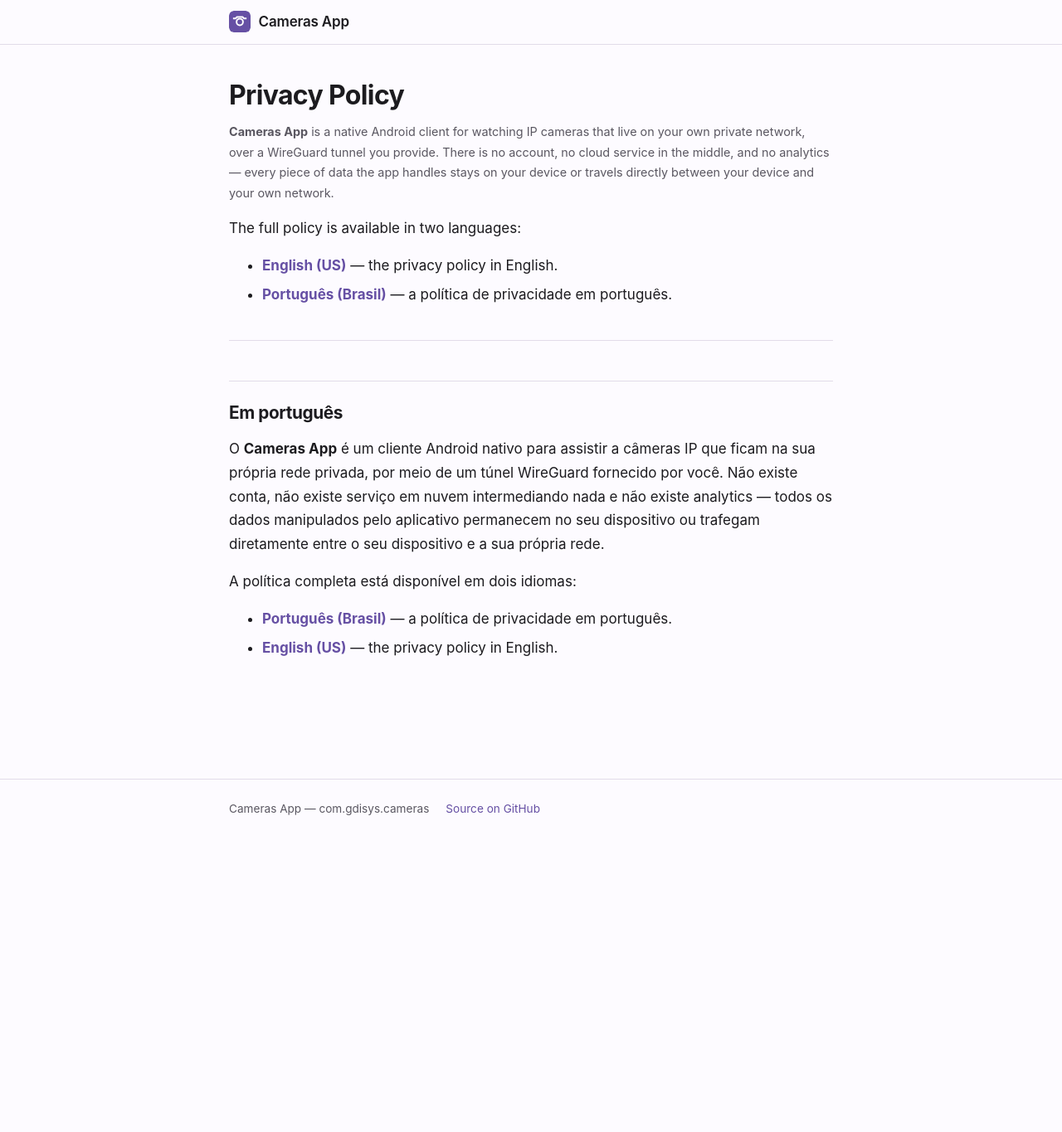
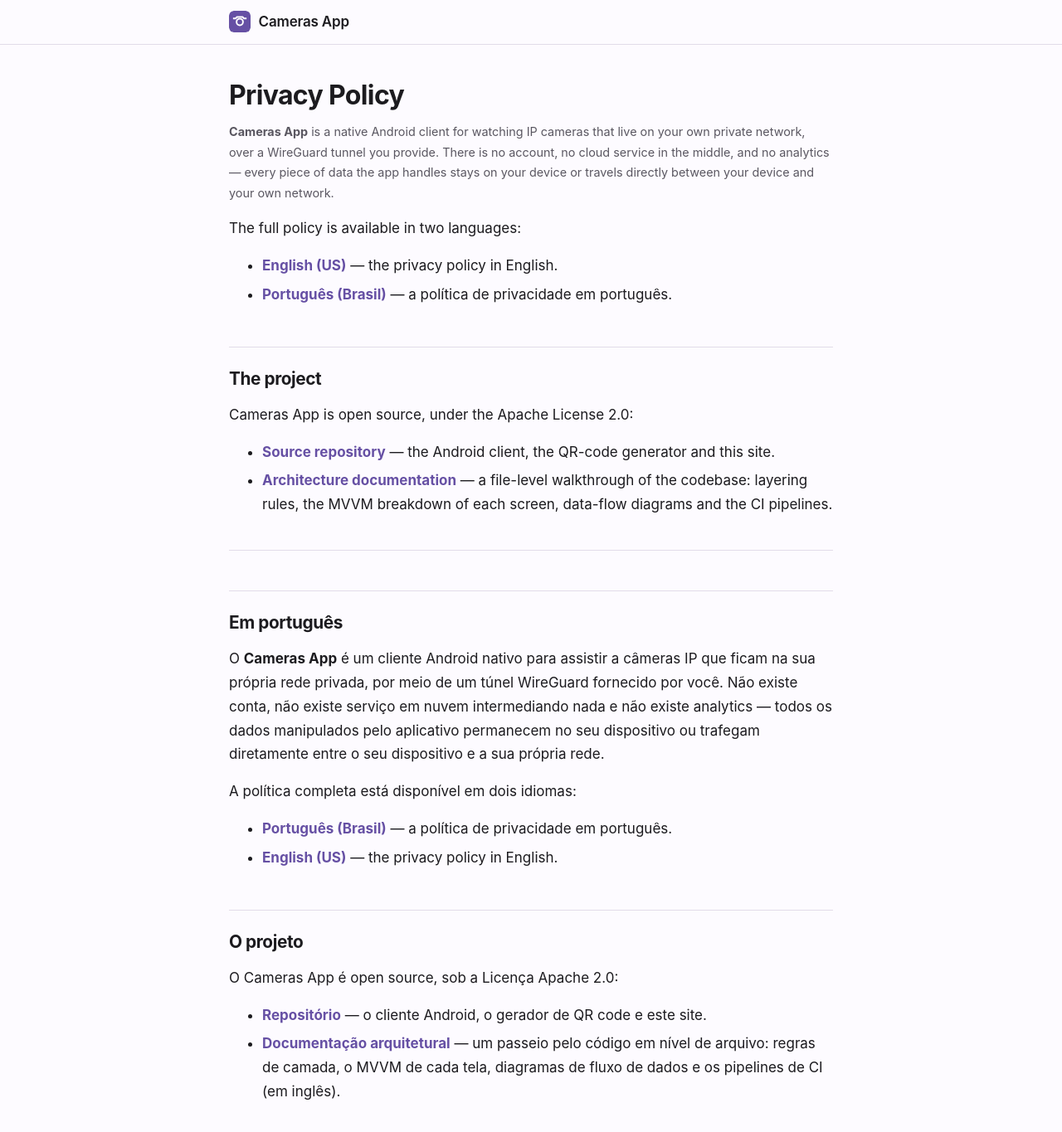
Before and after one commit to gdinn/cameras.casa, a Jekyll site: the page built from pages/index.md, in a window 1280 px wide and 1400 px high. Shown: the top 1365 px of the window at 83% size. Built offline with Jekyll 4.4.1, drawn with Linux system fonts in a browser that asks for light colours.

Commit message:
docs: link the repository and the architecture reference from the site index
Both language blocks of the landing page now carry a "The project" / "O projeto"
section pointing at the source repository and at docs/architecture.md.

The architecture link is an absolute GitHub URL rather than a page of this site
on purpose: only pages/ is published, so /docs/architecture.md does not exist as
a route. It resolved under the legacy branch build only because that mode served
the whole repository root, which is what the [PAGES] DEPLOY workflow replaces.

Both URLs live in _config.yml so the layout footer and the index share one
definition instead of repeating the address in Markdown.

Co-Authored-By: Claude Opus 5 <noreply@anthropic.com>

```diff
--- a/pages/_config.yml
+++ b/pages/_config.yml
@@ -15,6 +15,9 @@ description: >-
 
 app_id: com.gdisys.cameras
 repository_url: https://github.com/gdinn/cameras.casa
+# The architecture reference lives in docs/, which is NOT part of this site (only pages/ is
+# published), so it is linked on GitHub rather than as a local page.
+architecture_url: https://github.com/gdinn/cameras.casa/blob/main/docs/architecture.md
 
 # kramdown is the only Markdown engine GitHub Pages supports, and it renders the tables the
 # policies rely on.
--- a/pages/index.md
+++ b/pages/index.md
@@ -18,6 +18,16 @@ The full policy is available in two languages:
 - **[English (US)](./privacy-policy/en-us/)** — the privacy policy in English.
 - **[Português (Brasil)](./privacy-policy/pt-br/)** — a política de privacidade em português.
 
+## The project
+
+Cameras App is open source, under the Apache License 2.0:
+
+- **[Source repository]({{ site.repository_url }})** — the Android client, the QR-code generator
+  and this site.
+- **[Architecture documentation]({{ site.architecture_url }})** — a file-level walkthrough of the
+  codebase: layering rules, the MVVM breakdown of each screen, data-flow diagrams and the CI
+  pipelines.
+
 ---
 
 ## Em português
@@ -32,3 +42,13 @@ A política completa está disponível em dois idiomas:
 
 - **[Português (Brasil)](./privacy-policy/pt-br/)** — a política de privacidade em português.
 - **[English (US)](./privacy-policy/en-us/)** — the privacy policy in English.
+
+## O projeto
+
+O Cameras App é open source, sob a Licença Apache 2.0:
+
+- **[Repositório]({{ site.repository_url }})** — o cliente Android, o gerador de QR code e este
+  site.
+- **[Documentação arquitetural]({{ site.architecture_url }})** — um passeio pelo código em nível de
+  arquivo: regras de camada, o MVVM de cada tela, diagramas de fluxo de dados e os pipelines de
+  CI (em inglês).
```
